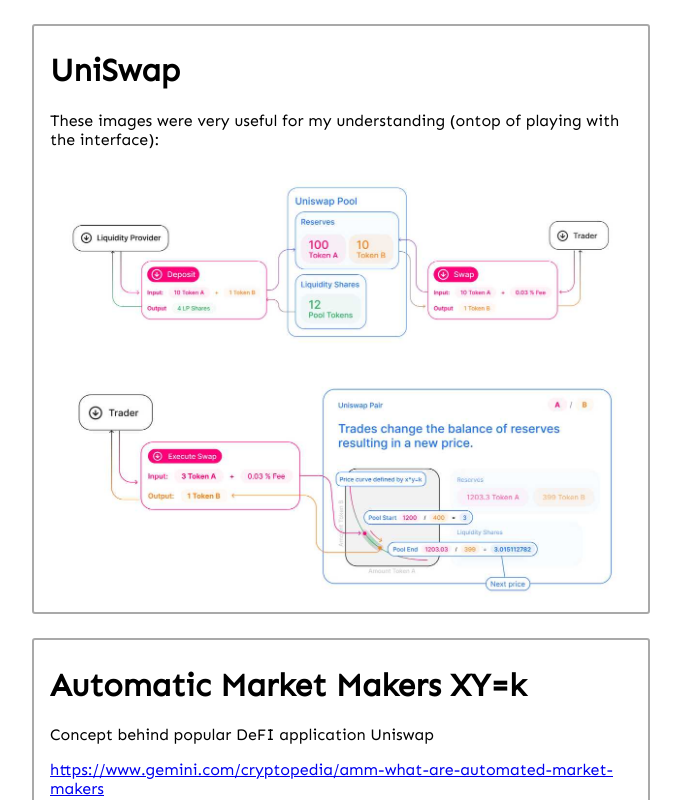
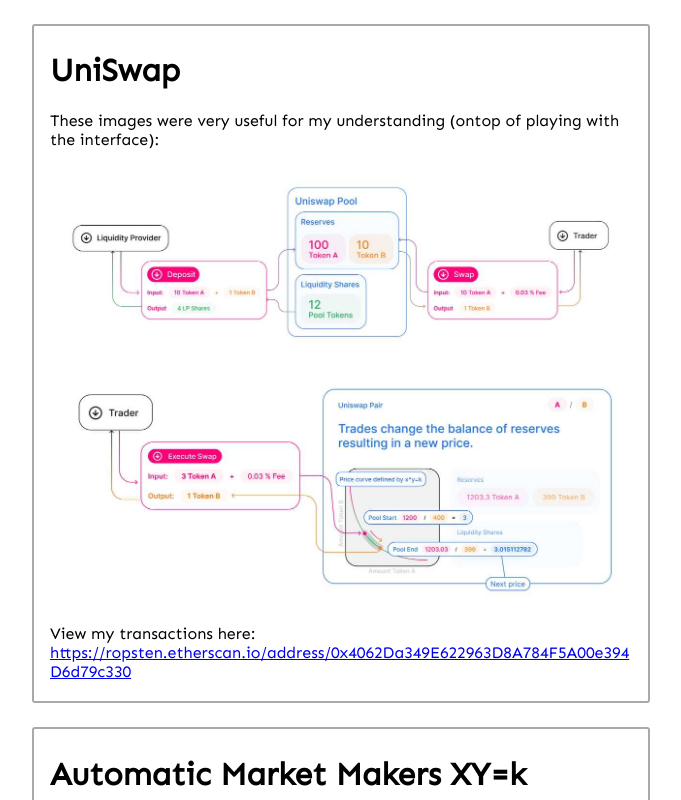
Before and after one commit to GeorgeLake/verbose-tribble, a React (Create React App) app: page / in a window 1280 px wide. Shown: the top 800 px of the page, without its empty margins (299-980 px from the left). Built offline with nearby package versions, Linux system fonts and the light colour scheme.

Commit message:
added my etherscan with uniswap

```diff
--- a/src/App.js
+++ b/src/App.js
@@ -317,6 +317,7 @@
     <p>These images were very useful for my understanding (ontop of playing with the interface):</p>
     <img style={{flex:1 , width: '100%', height: '100%'}} src={assetAnatomy}></img>
     <img style={{flex:1 , width: '100%', height: '100%'}} src={assetTrade}></img>
+    <p>View my transactions here: <a href="https://ropsten.etherscan.io/address/0x4062Da349E622963D8A784F5A00e394D6d79c330"></a><a href="https://ropsten.etherscan.io/address/0x4062Da349E622963D8A784F5A00e394D6d79c330">https://ropsten.etherscan.io/address/0x4062Da349E622963D8A784F5A00e394D6d79c330</a></p>
   </Block>
 )
 
```
